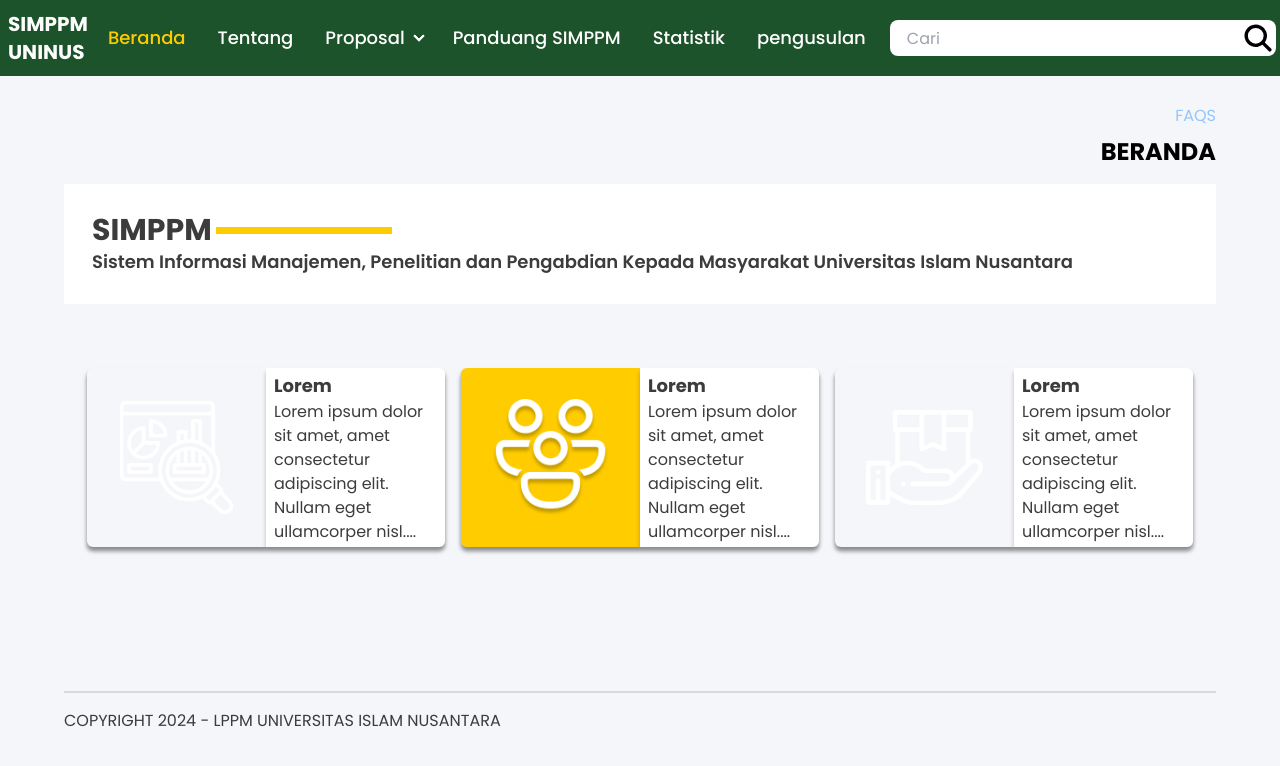
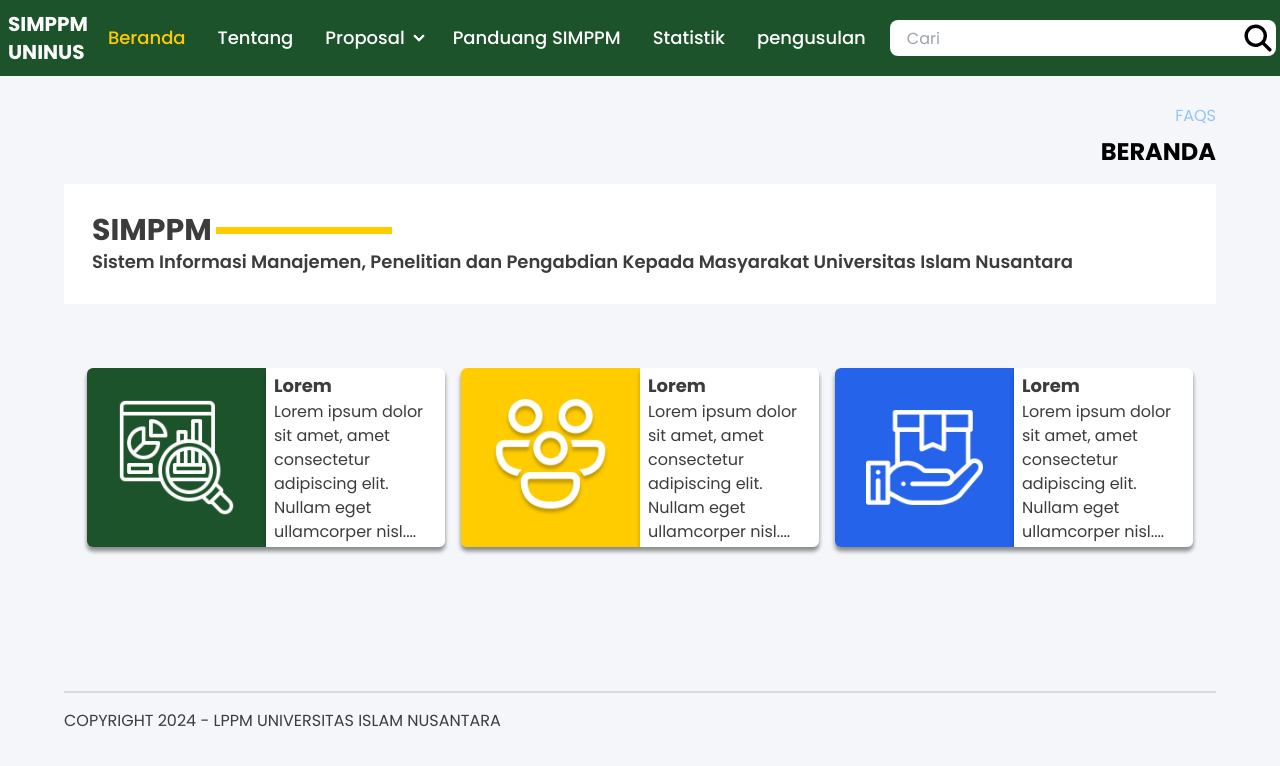
Before and after one commit to Rifansyah12/LPPMuninus, a Next.js app in the folder frontend/: page /main in a window 1280 px wide. Shown: the top 766 px of the page. Built offline with nearby package versions, Linux system fonts and the light colour scheme.

Commit message:
fix: color not display

```diff
--- a/frontend/src/pages/main/index.tsx
+++ b/frontend/src/pages/main/index.tsx
@@ -28,9 +28,9 @@ export default function Main() {
         </div>
 
         <div className="flex justify-center items-center flex-wrap gap-4 my-[4rem]">
-          <CardHome />
+          <CardHome backgroundColor="#1C532A" />
           <CardHome backgroundColor="#FFCC00" img="/humans.png" />
-          <CardHome backgroundColor="#1E73BE" img="/box.png" />
+          <CardHome backgroundColor="#015bab" blue={true} img="/box.png" />
         </div>
 
         <footer>
```
